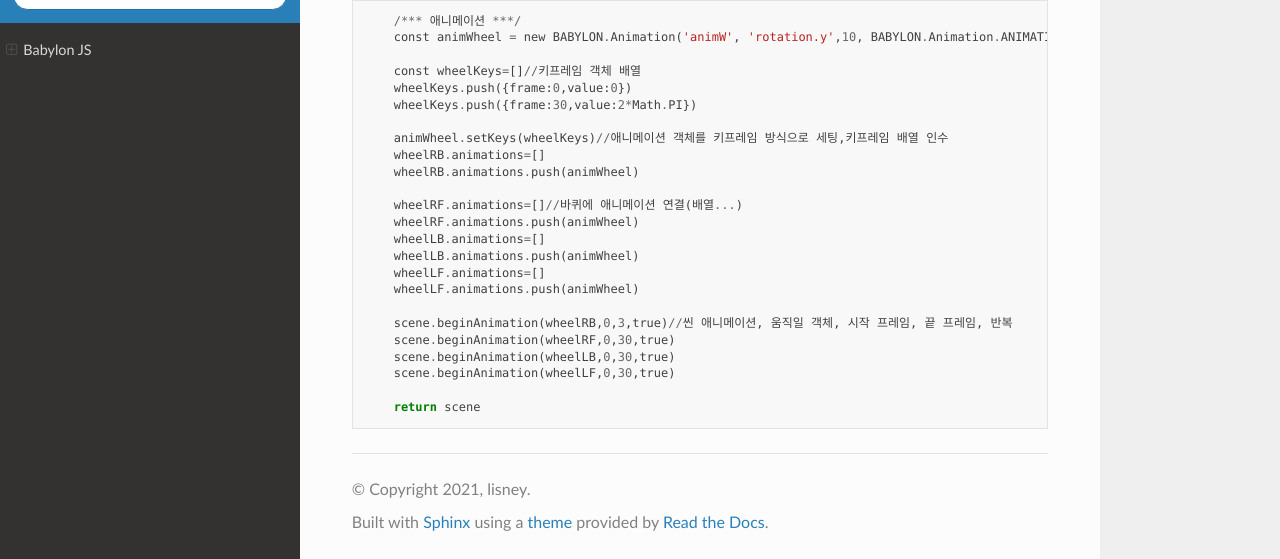
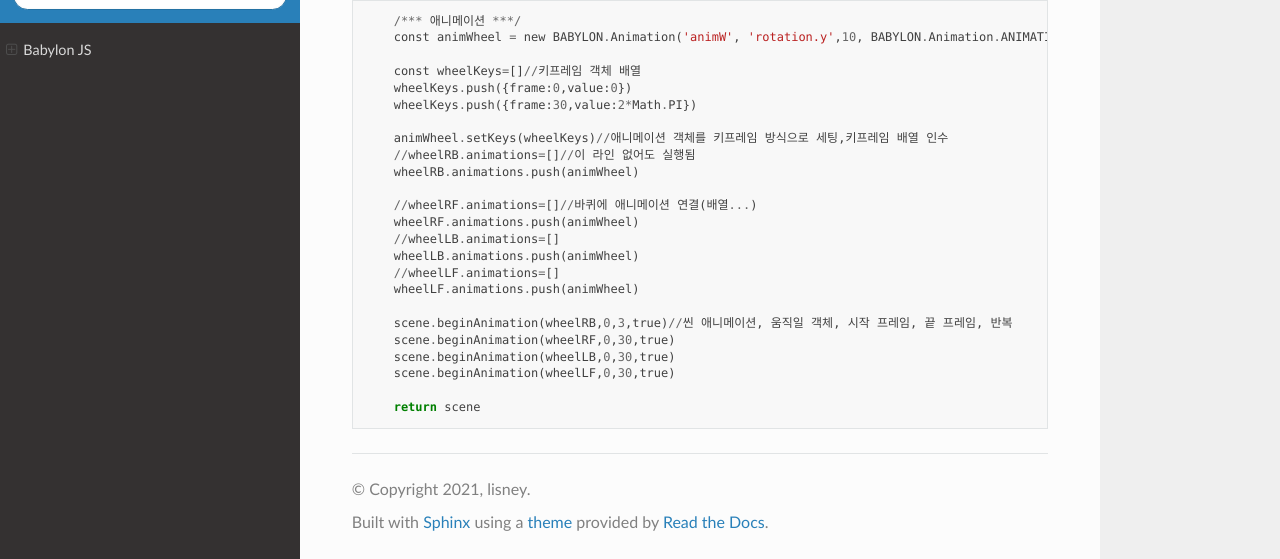
Before and after one commit to lisney/RTD, a Sphinx documentation site: the page built from docs/source/html/babylonjs.md, in a window 1280 px wide and 900 px high, scrolled down 8505 px, cut to the strip 341-900 px from the top of the window. Built offline with Sphinx 7.4.7 and the Read the Docs theme 2.0.0, drawn with Linux system fonts in a browser that asks for light colours; pages that are not in the unit, such as notebooks, are missing from menus.

Commit message:
Update babylonjs.md

```diff
--- a/docs/source/html/babylonjs.md
+++ b/docs/source/html/babylonjs.md
@@ -317,14 +317,14 @@ engine.runRenderLoop(()=>{
     wheelKeys.push({frame:30,value:2*Math.PI})
 
     animWheel.setKeys(wheelKeys)//애니메이션 객체를 키프레임 방식으로 세팅,키프레임 배열 인수
-    wheelRB.animations=[]
+    //wheelRB.animations=[]//이 라인 없어도 실행됨
     wheelRB.animations.push(animWheel)
 
-    wheelRF.animations=[]//바퀴에 애니메이션 연결(배열...)
+    //wheelRF.animations=[]//바퀴에 애니메이션 연결(배열...)
     wheelRF.animations.push(animWheel)
-    wheelLB.animations=[]
+    //wheelLB.animations=[]
     wheelLB.animations.push(animWheel)
-    wheelLF.animations=[]
+    //wheelLF.animations=[]
     wheelLF.animations.push(animWheel)
 
     scene.beginAnimation(wheelRB,0,3,true)//씬 애니메이션, 움직일 객체, 시작 프레임, 끝 프레임, 반복
```
